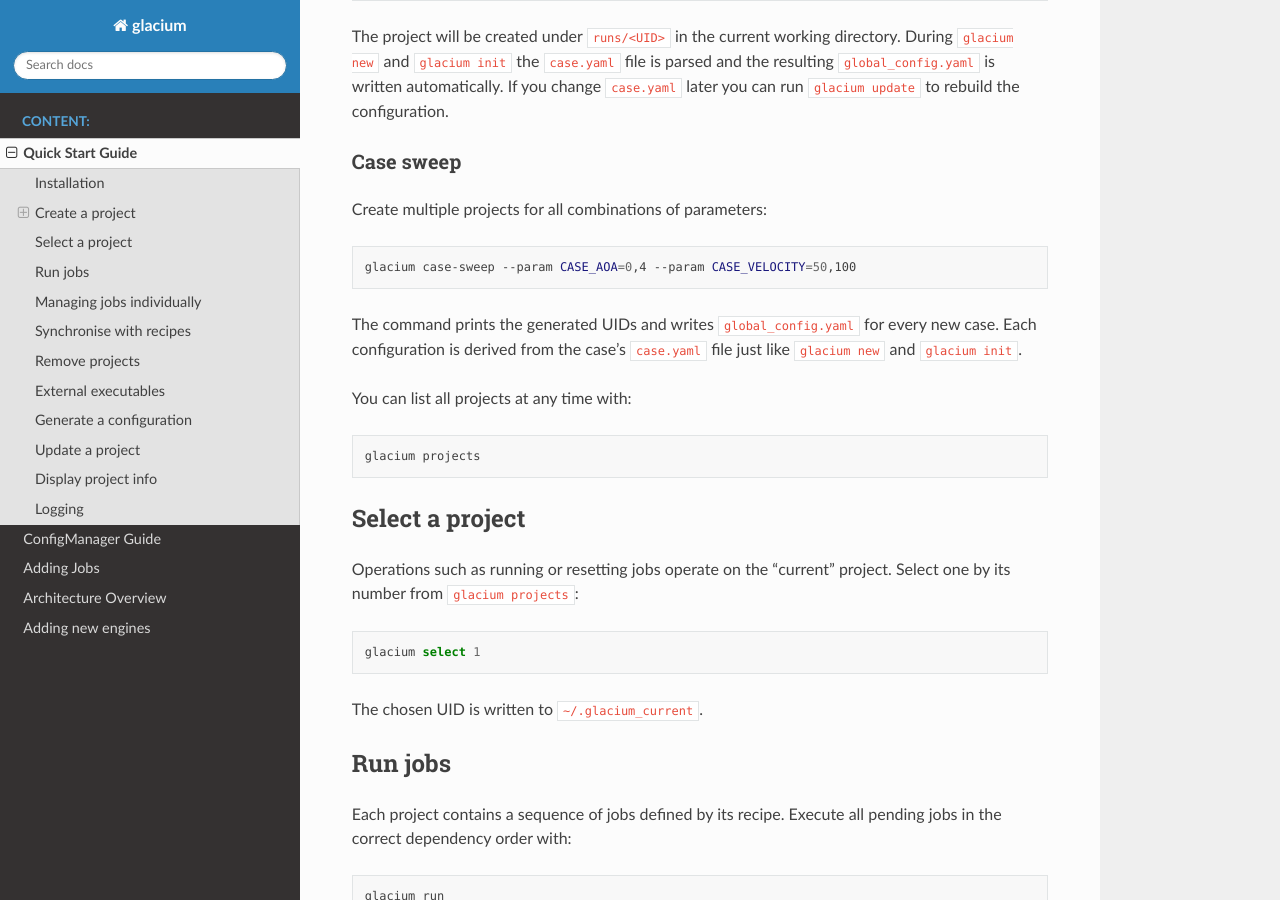
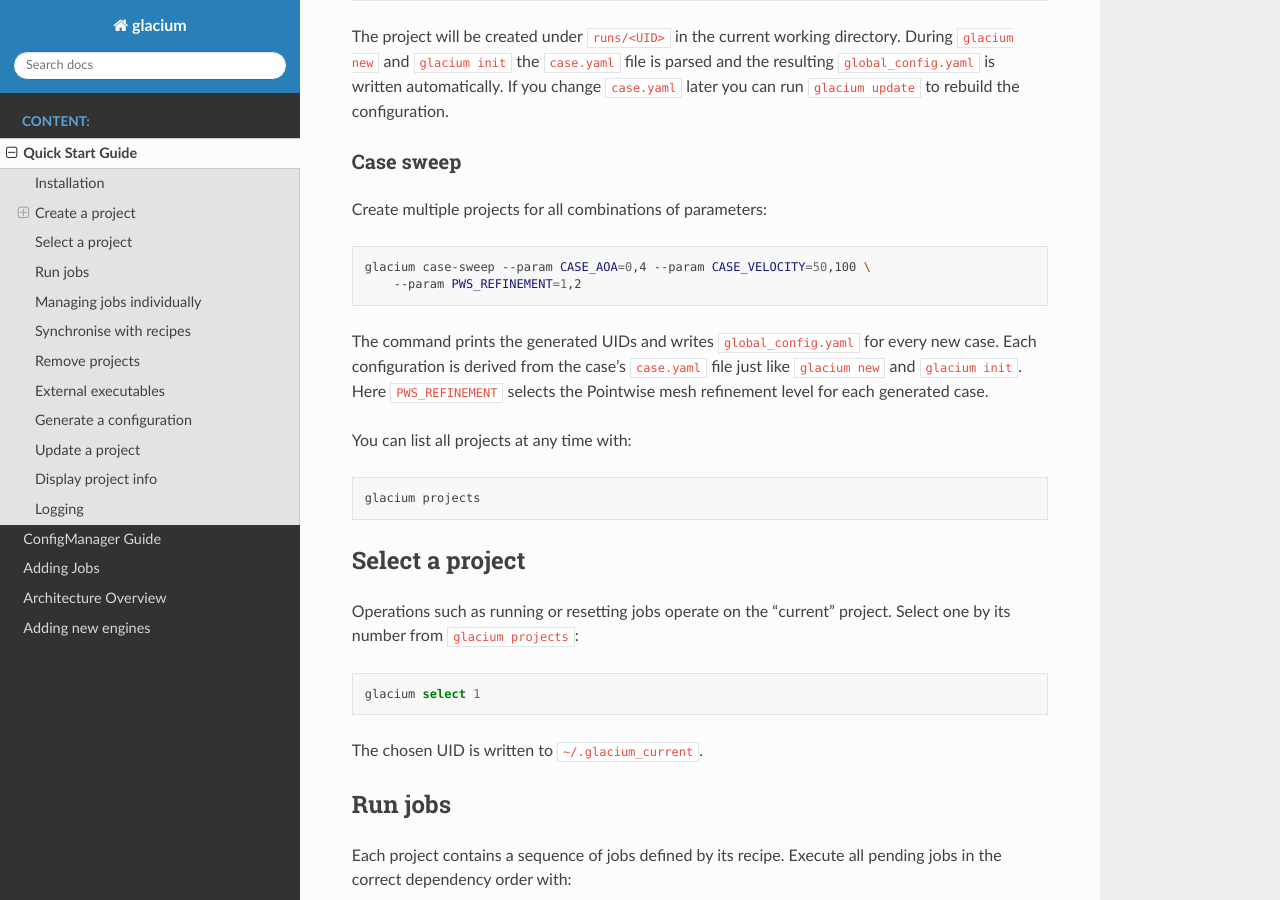
Before and after one commit to fledit-sh/glacium-repo, a Sphinx documentation site: the page built from docs/quick_start.rst, in a window 1280 px wide and 900 px high, scrolled down 739 px. Built offline with Sphinx 7.4.7 and the Read the Docs theme 3.1.0, drawn with Linux system fonts in a browser that asks for light colours.

Commit message:
docs: extend case-sweep example

```diff
--- a/docs/quick_start.rst
+++ b/docs/quick_start.rst
@@ -45,11 +45,14 @@ Create multiple projects for all combinations of parameters:
 
 .. code-block:: bash
 
-   glacium case-sweep --param CASE_AOA=0,4 --param CASE_VELOCITY=50,100
+   glacium case-sweep --param CASE_AOA=0,4 --param CASE_VELOCITY=50,100 \
+       --param PWS_REFINEMENT=1,2
 
 The command prints the generated UIDs and writes ``global_config.yaml``
 for every new case.  Each configuration is derived from the case's
 ``case.yaml`` file just like ``glacium new`` and ``glacium init``.
+Here ``PWS_REFINEMENT`` selects the Pointwise mesh refinement level for
+each generated case.
 
 You can list all projects at any time with:
 
```
